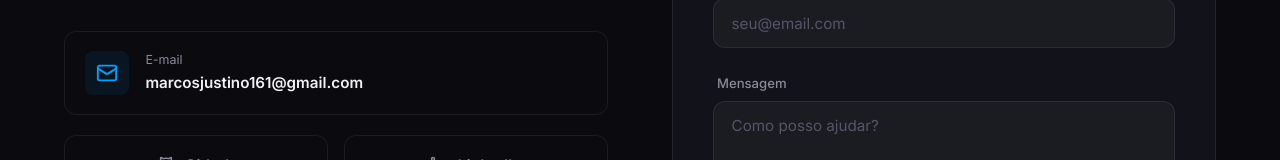
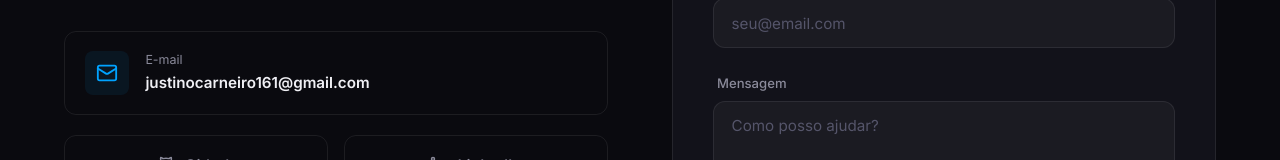
Before and after one commit to JustinoCarneiro/portfolio, a React (Vite) app: page / in a window 1280 px wide. Shown: the part 3981-4141 px from the top of the page. Built offline with nearby package versions, Linux system fonts and the light colour scheme.

Commit message:
modified:   src/components/Contact.jsx

```diff
--- a/src/components/Contact.jsx
+++ b/src/components/Contact.jsx
@@ -17,7 +17,7 @@ const Contact = () => {
     setIsSuccess(false);
 
     try {
-      const response = await fetch('https://formsubmit.co/ajax/marcosjustino161@gmail.com', {
+      const response = await fetch('https://formsubmit.co/ajax/justinocarneiro161@gmail.com', {
         method: 'POST',
         headers: {
           'Content-Type': 'application/json',
@@ -33,7 +33,7 @@ const Contact = () => {
         setFormData({ name: '', email: '', message: '' });
         setTimeout(() => setIsSuccess(false), 5000);
       } else if (data.message && data.message.includes('Activation')) {
-        alert('Formulário quase pronto! Verifique seu e-mail (marcosjustino161@gmail.com) para ativar o recebimento de mensagens.');
+        alert('Formulário quase pronto! Verifique seu e-mail (justinocarneiro161@gmail.com) para ativar o recebimento de mensagens.');
         setFormData({ name: '', email: '', message: '' });
       } else {
         alert('Ocorreu um erro ao enviar a mensagem. Por favor, tente novamente.');
@@ -65,13 +65,13 @@ const Contact = () => {
             </p>
 
             <div className="contact__info-links">
-              <a href="mailto:marcosjustino161@gmail.com" className="contact__link-card">
+              <a href="mailto:justinocarneiro161@gmail.com" className="contact__link-card">
                 <div className="contact__link-icon">
                   <Mail size={22} />
                 </div>
                 <div>
                   <p className="contact__link-label">E-mail</p>
-                  <p className="contact__link-value">marcosjustino161@gmail.com</p>
+                  <p className="contact__link-value">justinocarneiro161@gmail.com</p>
                 </div>
               </a>
 
```
